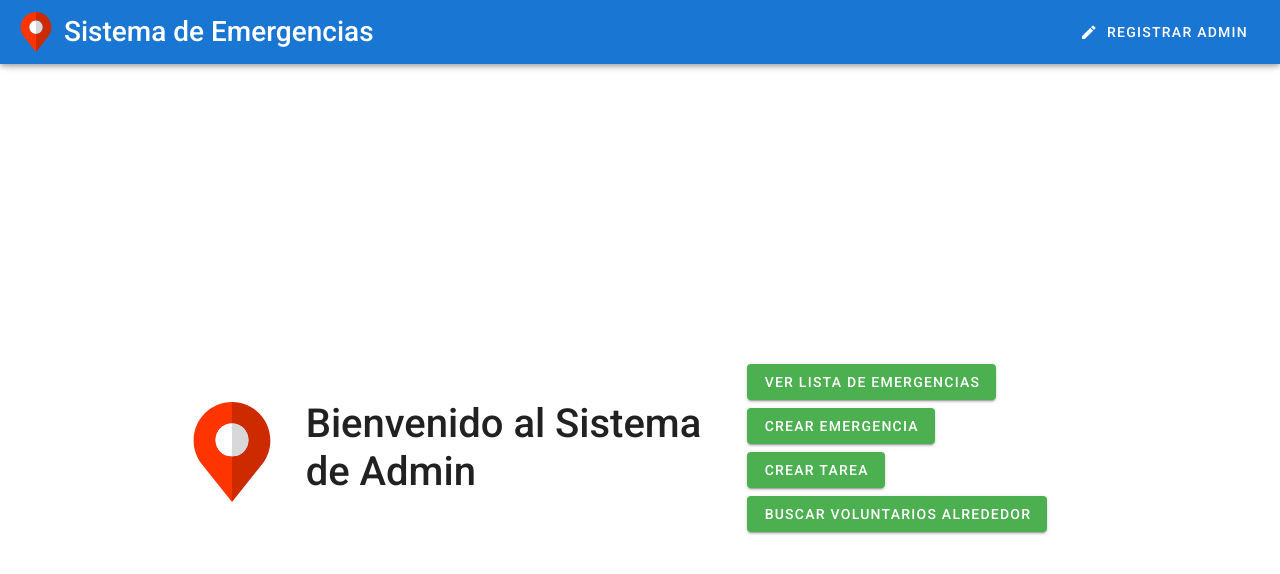
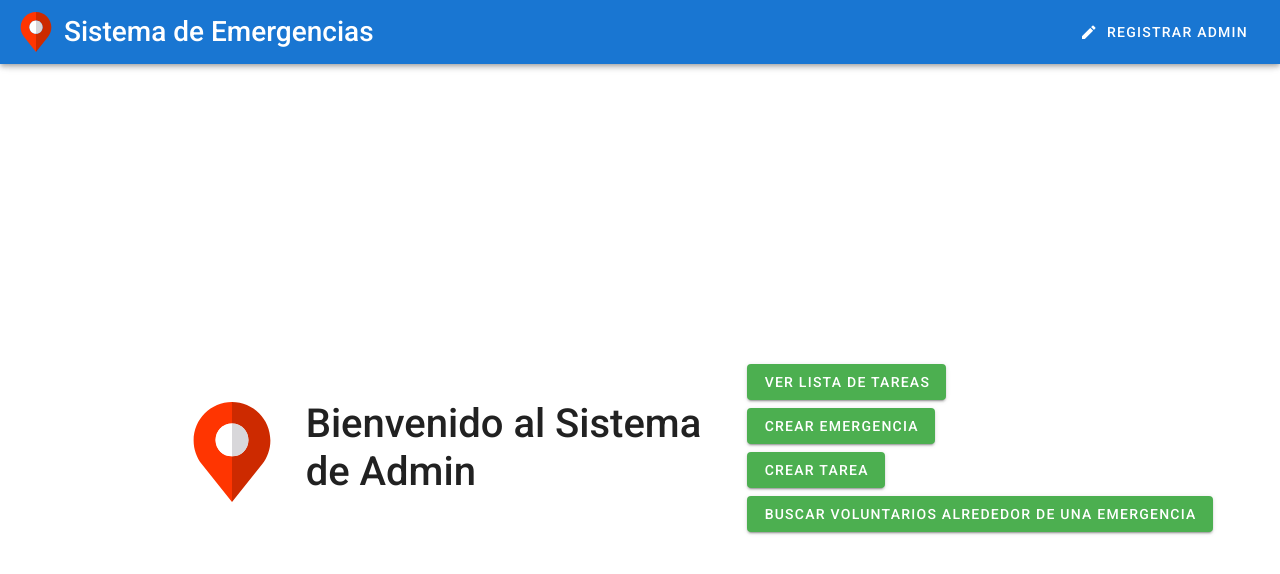
Before and after one commit to antonato/proyectotbt-front, a Vue app: page /public/adminView in a window 1280 px wide. Shown: the top 574 px of the page. Built offline with nearby package versions, Linux system fonts and the light colour scheme.

Commit message:
style: boton vista admin

```diff
--- a/src/components/AdminView.vue
+++ b/src/components/AdminView.vue
@@ -9,7 +9,7 @@
             <v-col class="d-flex flex-column flex-nowrap" md="4">
                     <router-link to="/taskList">
                         <v-btn color="success" class="mr-4 mb-2">
-                            Ver lista de Emergencias
+                            Ver lista de Tareas
                         </v-btn>
                     </router-link>
                     <router-link to="/createEmergency">
@@ -24,7 +24,7 @@
                     </router-link>
                     <router-link to="/searchVolunteer">
                         <v-btn color="success" class="mr-4 mb-2">
-                            Buscar voluntarios alrededor
+                            Buscar voluntarios alrededor de una emergencia
                         </v-btn>
                     </router-link>
             </v-col>
```
